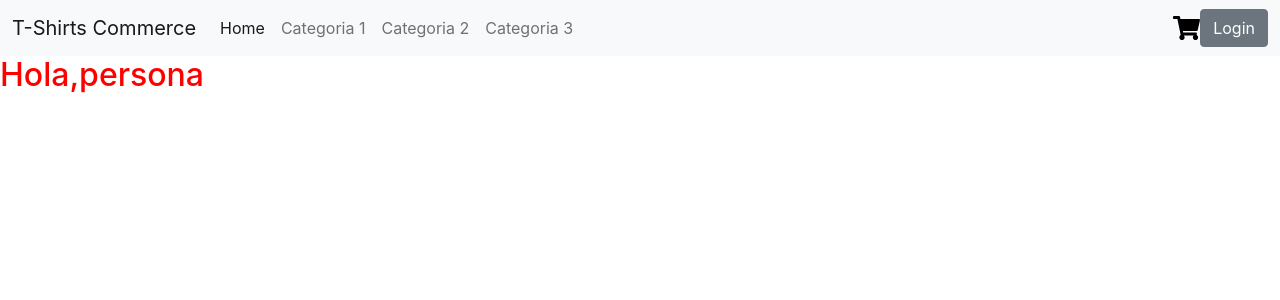
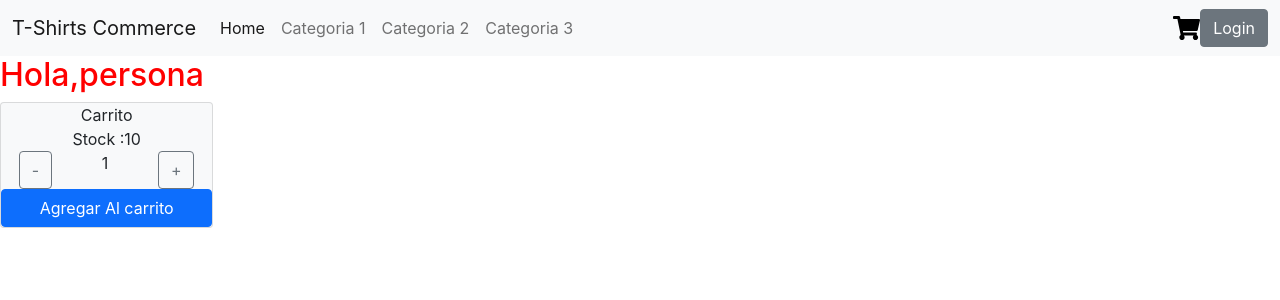
Before and after one commit to nelrodriguez22/tiendarodriguez, a React (Create React App) app: page / in a window 1280 px wide. Shown: the top 300 px of the page. Built offline with nearby package versions, Linux system fonts and the light colour scheme.

Commit message:
rodriguez-tienda-desafio4

```diff
--- /dev/null
+++ b/src/components/ItemCount.js
@@ -0,0 +1,41 @@
+import { useState } from "react";
+
+export const ItemCount = ({stock, initial}) => {
+	const [counter, setCounter] = useState(initial);
+	const [add, setAdd] = useState(0);
+
+	const onAdd =() => {
+		if (add + counter <= stock) {
+       setAdd(add + counter);
+     }
+	}
+
+	const handleDecrement = () => {
+	  if (counter === 0) {
+		 return;
+	  }
+	  setCounter(counter - 1);
+	};
+
+  const handleIncrement = () => {
+    if (counter === stock) {
+      return;
+    }
+    setCounter(counter + 1);
+  };
+
+	return (
+			<div className="card bg-light col-sm-2">
+				<div className="text-center">Carrito</div>
+				<div className="text-center">Stock :{stock}</div>
+				<div className="d-flex align-center justify-content-center ">
+					<button onClick={handleDecrement} type="button" className="btn btn-outline-secondary">-</button>
+					 <span className="text-center col-sm-6">{counter}</span>
+					<button onClick={handleIncrement} type="button" className="btn btn-outline-secondary">+</button>
+				</div>
+				<button onClick={onAdd} className="btn btn-primary">Agregar Al carrito</button>
+			</div>
+	  );
+}
+
+export default ItemCount;
--- a/src/components/ItemListContainer.js
+++ b/src/components/ItemListContainer.js
@@ -1,9 +1,13 @@
+import {ItemCount} from "./ItemCount"
 
 
-export const  ItemListContainer = (props) => {
+
+
+export const ItemListContainer = (props) => {
 	return (
 		<>
 			<h2 style={{color: "red"}}>Hola,{props.greeting} </h2>
+			<ItemCount stock={10} initial={1}/>
 		</>
 	)
 }
```
Also changed, not shown: 1 other file (tests, documents, lock files or other folders).
